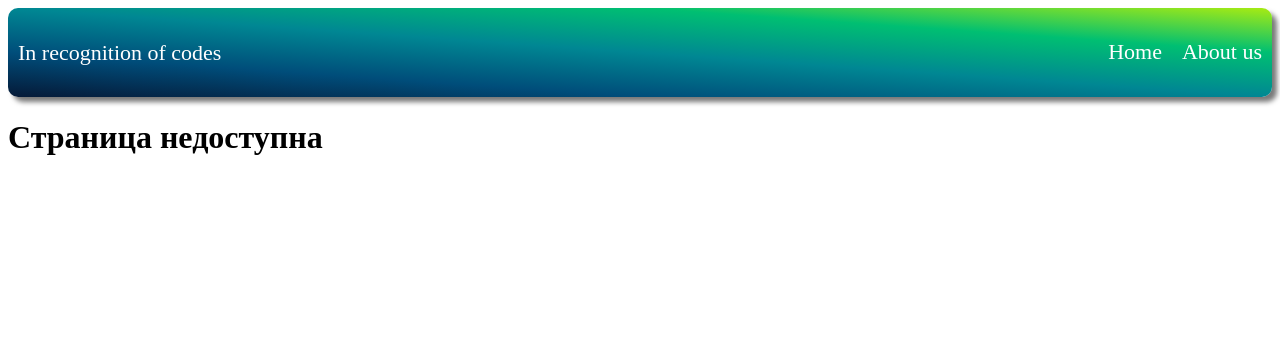
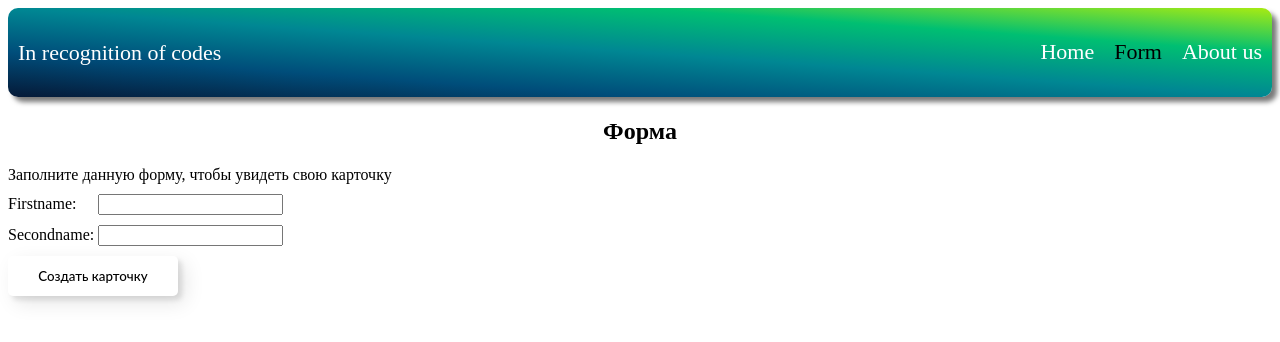
Before and after one commit to Mulwor/project, a React (Vite) app: page /form in a window 1280 px wide. Shown: the top 342 px of the page. Built offline with nearby package versions, Linux system fonts and the light colour scheme.

Commit message:
feat: create component form and add link for navigation

```diff
--- a/src/App.tsx
+++ b/src/App.tsx
@@ -4,6 +4,7 @@ import { Layout } from './components/Layout';
 import { About } from './pages/About/About';
 import { Home } from './pages/Home/Home';
 import { Error } from './pages/Error/Error';
+import { Form } from './pages/Forms';
 
 export class App extends React.Component {
   render = () => (
@@ -11,6 +12,7 @@ export class App extends React.Component {
       <Route path="/" element={<Layout />}>
         <Route index element={<Home />} />
         <Route path="/about" element={<About />} />
+        <Route path="/form" element={<Form />} />
         <Route path="*" element={<Error />} />
       </Route>
     </Routes>
--- a/src/components/Layout/index.scss
+++ b/src/components/Layout/index.scss
@@ -27,6 +27,7 @@
 
     a:nth-child(2) {
       margin-left: 20px;
+      margin-right: 20px;
     }
 
 
--- a/src/components/Layout/index.tsx
+++ b/src/components/Layout/index.tsx
@@ -13,6 +13,7 @@ export class Layout extends React.Component {
 
           <div className="navigation">
             <NavLink to="/">Home</NavLink>
+            <NavLink to="/form">Form</NavLink>
             <NavLink to="/about">About us</NavLink>
           </div>
         </div>
--- /dev/null
+++ b/src/pages/Forms/index.scss
@@ -0,0 +1,64 @@
+.uniqiue__button {
+  margin-top: 10px;
+  width: 170px;
+  height: 40px;
+  color: #fff;
+  border-radius: 5px;
+  padding: 10px 25px;
+  font-family: 'Lato', sans-serif;
+  font-weight: 500;
+  background: transparent;
+  cursor: pointer;
+  transition: all 0.3s ease;
+  position: relative;
+  box-shadow:inset 2px 2px 2px 0px rgba(255,255,255,.5),
+  7px 7px 20px 0px rgba(0,0,0,.1),
+  4px 4px 5px 0px rgba(0,0,0,.1);
+  outline: none;
+}
+
+.button {
+  border: none;
+  color: #000;
+}
+
+.button:after {
+  position: absolute;
+  content: "";
+  width: 0;
+  height: 100%;
+  top: 0;
+  left: 0;
+  direction: rtl;
+  z-index: -1;
+  box-shadow: -7px -7px 20px 0px #fff9, -4px -4px 5px 0px #fff9, 7px 7px 20px 0px #0002, 4px 4px 5px 0px #0001;
+  transition: all 0.3s ease;
+}
+
+.button:hover {
+  color: #000;
+}
+
+.button:hover:after {
+  left: auto;
+  right: 0;
+  width: 100%;
+}
+
+.button:active {
+  top: 2px;
+}
+
+.inputForms{
+  margin-left: 18px;
+}
+
+.form {
+  display: flex;
+  flex-direction: column;
+}
+
+.labels {
+  margin-top: 10px;
+  width: 300px;
+}
--- /dev/null
+++ b/src/pages/Forms/index.tsx
@@ -0,0 +1,29 @@
+import React from 'react';
+import './index.scss';
+
+export class Form extends React.Component {
+  render() {
+    return (
+      <div>
+        <h2>Форма</h2>
+        <div>Заполните данную форму, чтобы увидеть свою карточку</div>
+        <form className="form">
+          {/* Введите ваше полное имя */}
+          <label className="labels">
+            Firstname: <input type="text" className="inputForms" />
+          </label>
+          <label className="labels">
+            Secondname: <input type="text" className="inputFormsS" />
+          </label>
+          {/* Дата рождения */}
+          {/* Откуда ты родом*/}
+          {/* Чекбокс с согласием */}
+          {/* Чекбокс с выбором пола */}
+          {/* ? Добавление картинки*/}
+          {/* Кнопка для создания карточки */}
+          <button className="uniqiue__button button">Создать карточку</button>
+        </form>
+      </div>
+    );
+  }
+}
```
